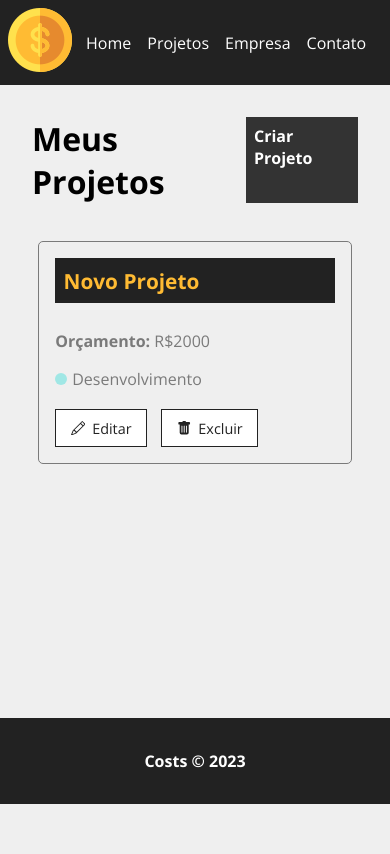
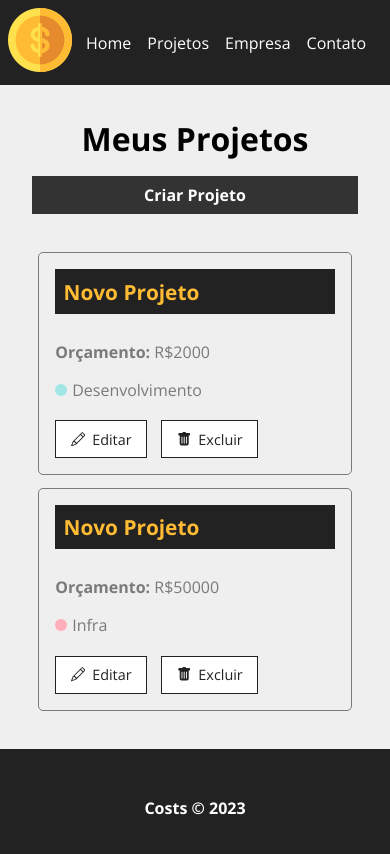
Before and after one commit to leopoldo-moreira/costs, a React (Create React App) app: page /projects in a window 390 px wide. Shown: the top 854 px of the page. Built offline with nearby package versions, Linux system fonts and the light colour scheme; data requests are answered from the project's data file.

Commit message:
To fix responsive

```diff
--- a/db.json
+++ b/db.json
@@ -10,6 +10,17 @@
       "cost": 0,
       "services": [],
       "id": 1
+    },
+    {
+      "name": "Novo Projeto",
+      "budget": "50000",
+      "categorie": {
+        "id": "1",
+        "name": "Infra"
+      },
+      "cost": 0,
+      "services": [],
+      "id": 2
     }
   ],
   "categories": [
--- a/src/components/layout/Footer.module.css
+++ b/src/components/layout/Footer.module.css
@@ -36,7 +36,7 @@
 
 @media (max-width:480px) {
     .footer {
-        padding: 2em;
+        padding: 3em;
         position: relative;
         bottom: 0;
         width: 100%;
--- a/src/components/pages/Projects.module.css
+++ b/src/components/pages/Projects.module.css
@@ -7,3 +7,25 @@
     justify-content: space-between;
     margin-bottom: 2em;
 }
+
+
+@media (max-width: 480px){
+
+    .project_container{
+        margin: 0 auto;
+    }
+
+    .title_container{
+        flex-direction: column;
+    }
+
+    .title_container > h1{
+        margin-bottom: .5em;
+        text-align: center;
+    }
+
+    .title_container > a{
+        text-align: center;
+    }
+
+}
```
